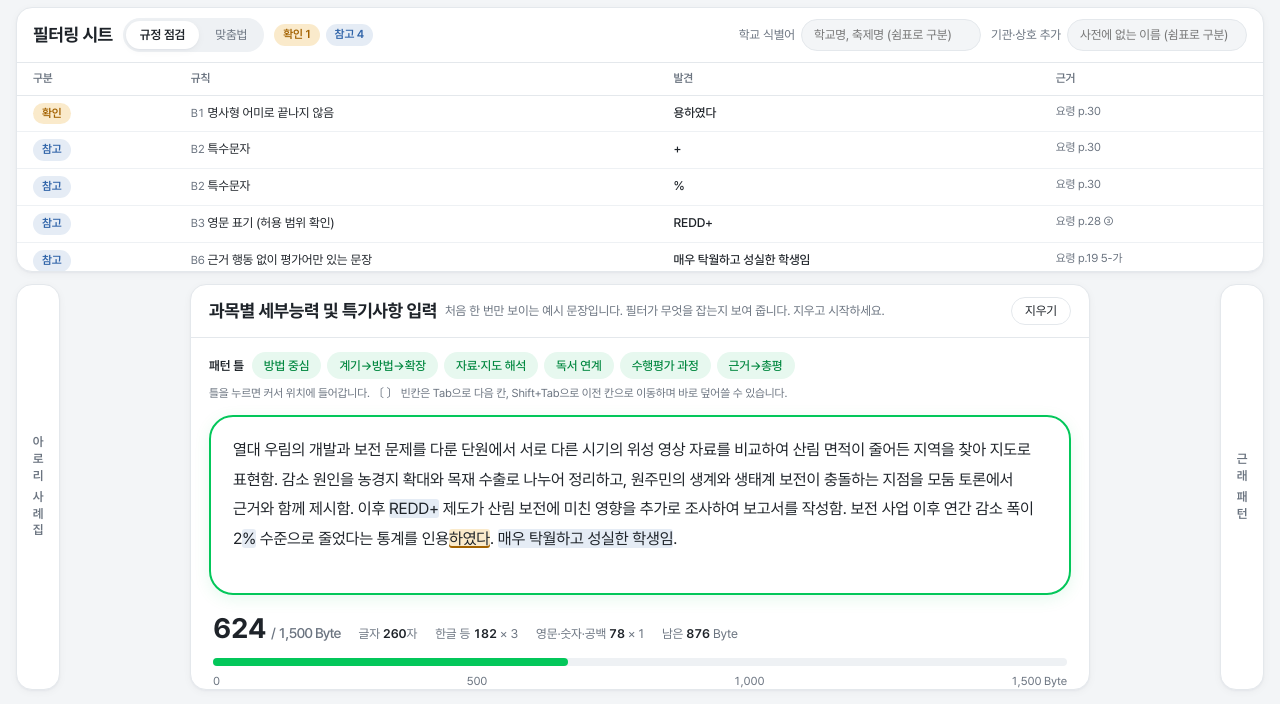
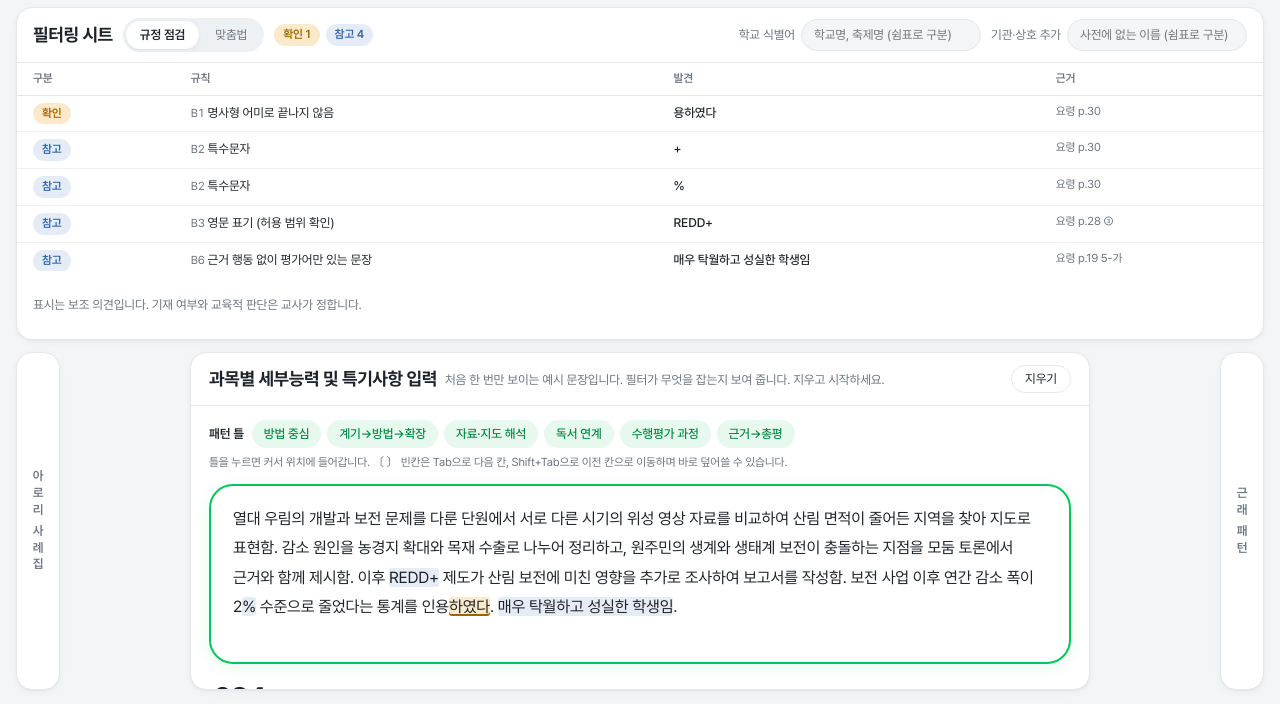
Before and after one commit to osh2162-123/hamdot, a plain HTML site: page index.html in a window 1280 px wide. Shown: the part 96-800 px from the top of the page. Drawn offline with Linux system fonts and the light colour scheme.

Commit message:
[화면] 결과표 아래 '교사 판단' 안내 한 줄
Co-Authored-By: Claude Opus 5.5 <noreply@anthropic.com>

```diff
--- a/index.html
+++ b/index.html
@@ -305,6 +305,7 @@ svg.chart .grid{stroke:var(--line);stroke-width:1}
         </label>
       </div>
       <div class="findings" id="findings"></div>
+      <p class="empty-note">표시는 보조 의견입니다. 기재 여부와 교육적 판단은 교사가 정합니다.</p>
       <div class="findings" id="classView" hidden></div>
       <div id="spellView" hidden>
                 <div class="sp-ext">
```
